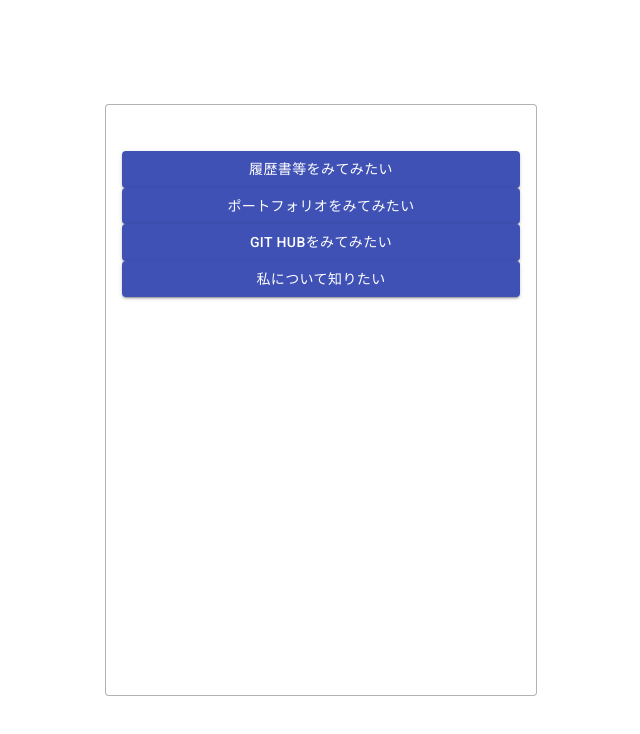
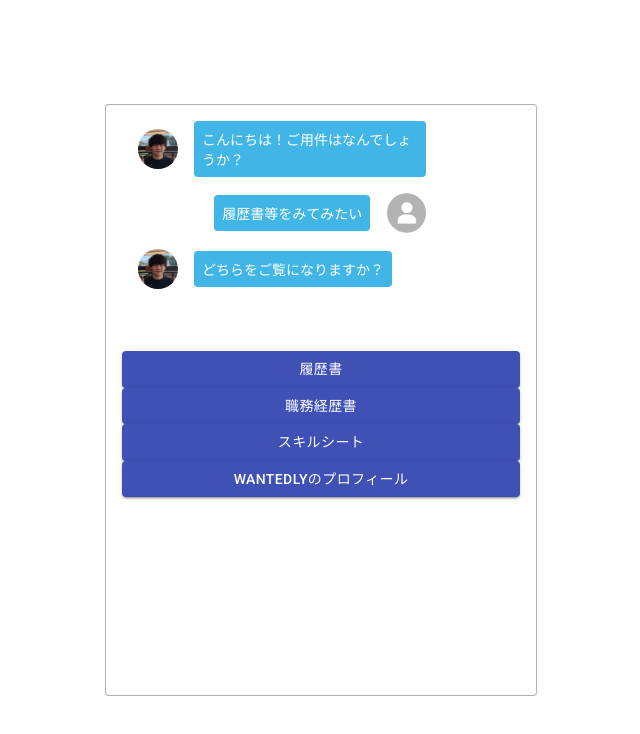
Before and after one commit to ryu2129/Chatbot, a React (Create React App) app: page / in a window 1280 px wide. Both pictures are taken after a click on the button "履歴書等をみてみたい". Shown: the top 734 px of the page, without its empty margins (319-959 px from the left). Built offline with nearby package versions, Linux system fonts and the light colour scheme.

Commit message:
add chatview

```diff
--- a/src/App.jsx
+++ b/src/App.jsx
@@ -1,7 +1,7 @@
 import React from 'react';
 import defaultDataset from './dataset';
 import './assets/styles/style.css'
-import {AnswersList} from './components/index'
+import {AnswersList, Chats} from './components/index'
 import { initializeApp } from 'firebase';
 
 export default class App extends React.Component {
@@ -14,26 +14,54 @@ export default class App extends React.Component {
       dataset: defaultDataset,
       open: false
     }
+    this.selectAnswer = this.selectAnswer.bind(this)
   }
 
-  initAnswer = () => {
-    const initDataset = this.state.dataset[this.state.currentId];
-    const initAnswers = initDataset.answers;
-
+  displayNextQuestion = (nextQuestionId) => {
+    const chats = this.state.chats
+    chats.push({
+      text: this.state.dataset[nextQuestionId].question,
+      type: 'question'
+    })
     this.setState({
-      answers: initAnswers
+      answers: this.state.dataset[nextQuestionId].answers,
+      chats: chats,
+      currentId: nextQuestionId
     })
   }
 
+  selectAnswer = (selectedAnswer, nextQuestionId) => {
+    switch(true) {
+      case (nextQuestionId === 'init'):
+        this.displayNextQuestion(nextQuestionId)
+        break;
+      default:
+        const chats = this.state.chats;
+        chats.push({
+          text: selectedAnswer,
+          type:'answer'
+        })
+
+        this.setState({
+          chats: chats
+        })
+
+        this.displayNextQuestion(nextQuestionId)
+        break;
+    }
+  }
+
   componentDidMount() {
-    this.initAnswer()
+    const initAnswer = "";
+    this.selectAnswer(initAnswer, this.state.currentId)
   }
 
   render() {
     return (
       <section className="c-section">
         <div className="c-box">
-          <AnswersList answers={this.state.answers} />
+          <Chats chats={this.state.chats} />
+          <AnswersList answers={this.state.answers} select={this.selectAnswer} />
         </div>
       </section>
     );
--- a/src/components/Answer.jsx
+++ b/src/components/Answer.jsx
@@ -13,7 +13,7 @@ const Answer = (props) => {
   // const classes = useStyles();
 
   return(
-    <Button variant="contained" color="primary">
+    <Button variant="contained" color="primary" onClick={() => props.select(props.content,props.nextId)}>
       {props.content}
     </Button>
   )
--- a/src/components/AnswersList.jsx
+++ b/src/components/AnswersList.jsx
@@ -5,7 +5,7 @@ const AnswersList = (props) => {
   return(
     <div className="c-grid__answer">
       {props.answers.map((value, index) => { // valueはDatasetのAnswerの一行
-        return <Answer content={value.content} key={index.toString()} />
+        return <Answer content={value.content} nextId={value.nextId} key={index.toString()}  select={props.select}/>
       })}
     </div>
   )
--- /dev/null
+++ b/src/components/Chat.jsx
@@ -0,0 +1,26 @@
+import React from 'react'
+import ListItem from '@material-ui/core/ListItem';
+import ListItemAvatar from '@material-ui/core/ListItemAvatar';
+import Avatar from '@material-ui/core/Avatar';
+import NoProfile from '../assets/img/no-profile.png'
+import MyIcon from '../assets/img/my-icon.JPG'
+
+const Chat = (props) => {
+  const isQuestion = (props.type === 'question');
+  const classes = isQuestion ? 'p-chat__row' : 'p-chat__reverse';
+
+  return (
+    <ListItem className={classes} >
+      <ListItemAvatar>
+        {isQuestion ? (
+          <Avatar alt="icon" src={MyIcon} />
+        ) : (
+          <Avatar alt="icon" src={NoProfile} />
+        )}
+      </ListItemAvatar>
+  <div className="p-chat__bubble">{props.text}</div>
+  </ListItem>
+  )
+}
+
+export default Chat
--- /dev/null
+++ b/src/components/Chats.jsx
@@ -0,0 +1,27 @@
+import React from 'react'
+import { makeStyles } from '@material-ui/core/styles';
+import List from '@material-ui/core/List';
+import {Chat} from './index';
+
+
+const useStyles = makeStyles((theme) => ({
+  root: {
+    width: '100%',
+    maxWidth: '36ch',
+    backgroundColor: theme.palette.background.paper,
+  },
+}));
+
+const Chats = (props) => {
+  const classes = useStyles();
+
+  return (
+    <List className={classes.root}>
+      {props.chats.map((chat, index) => {
+        return <Chat text={chat.text} type={chat.type} key={index.toString()} />
+      })}
+    </List>
+  )
+}
+
+export default Chats
--- a/src/components/index.js
+++ b/src/components/index.js
@@ -2,3 +2,5 @@
 // App.jsにて参照する際ははこのファイルを利用すれば良いようにまとめたもの。
 export {default as AnswersList} from './AnswersList' // AnswersListのexportを再度外でも使えるようにしている
 export {default as Answer} from './Answer'
+export {default as Chats} from './Chats'
+export {default as Chat} from './Chat'
```
Also changed, not shown: src/assets/img/my-icon.JPG (added), src/assets/img/no-profile.png (added).
